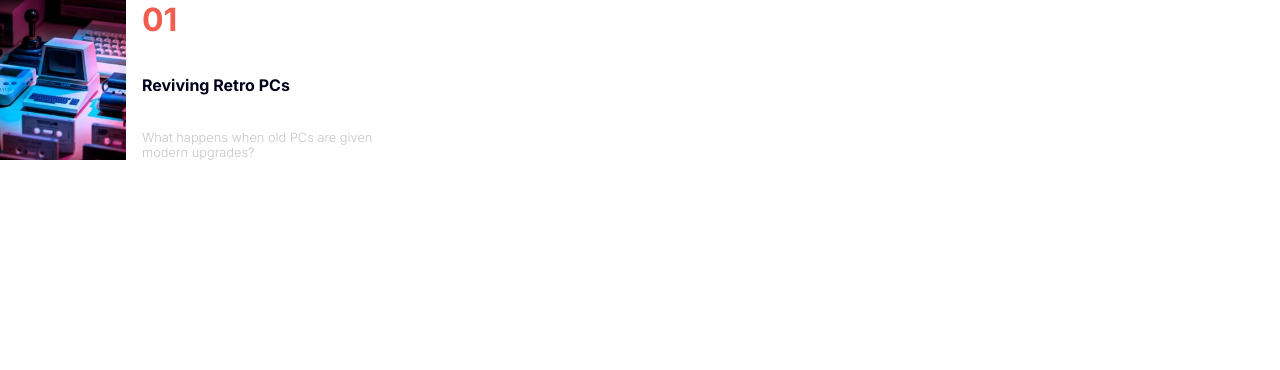
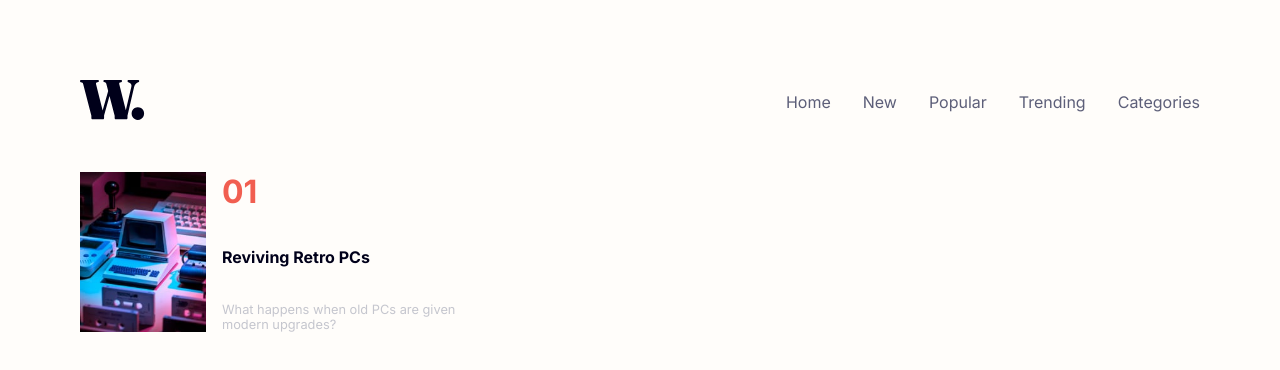
Before and after one commit to AGuardiola20/news-homepage, a React (Vite) app: page / in a window 1280 px wide. Shown: the top 370 px of the page. Built offline with nearby package versions, Linux system fonts and the light colour scheme.

Commit message:
add: NavBar

```diff
--- a/src/App.tsx
+++ b/src/App.tsx
@@ -1,10 +1,12 @@
 import Card from "./components/Card";
 import Image1 from "./assets/images/image-retro-pcs.jpg";
 import "./styles.css";
+import NavBar from "./components/NavBar";
 
 function App() {
   return (
     <>
+      <NavBar />
       <Card
         text="What happens when old PCs are given modern upgrades?"
         titleNumber="01"
--- a/src/components/Card.tsx
+++ b/src/components/Card.tsx
@@ -32,7 +32,7 @@ const Title = styled.h3`
 const Text = styled.h3`
   color: ${({ theme }) => theme.colors.grayishBlue};
   font-size: 0.8rem;
-  font-weight: 300;
+  font-weight: 400;
 `;
 
 type CardProps = {
--- /dev/null
+++ b/src/components/NavBar.tsx
@@ -0,0 +1,43 @@
+import styled from "styled-components";
+import Logo from "../assets/images/logo.svg";
+
+const NavContainer = styled.div`
+  display: flex;
+  justify-content: space-between;
+  margin-bottom: 3rem;
+  align-items: center;
+`;
+
+const LinkContainer = styled.nav`
+  display: flex;
+  gap: 2rem;
+`;
+
+const Link = styled.a`
+  text-decoration: none;
+  color: ${({ theme }) => theme.colors.darkGrayishBlue};
+  transition: 0.2s ease-in;
+
+  &:hover {
+    color: ${({ theme }) => theme.colors.softRed};
+  }
+`;
+
+const NavBar = () => {
+  return (
+    <NavContainer>
+      <a href="#">
+        <img src={Logo} alt={`Logo`} />
+      </a>
+      <LinkContainer>
+        <Link href="#">Home</Link>
+        <Link href="#">New</Link>
+        <Link href="#">Popular</Link>
+        <Link href="#">Trending</Link>
+        <Link href="#">Categories</Link>
+      </LinkContainer>
+    </NavContainer>
+  );
+};
+
+export default NavBar;
--- a/src/styles.css
+++ b/src/styles.css
@@ -1,6 +1,8 @@
 body {
   font-family: "Inter", serif;
   margin: 0;
+  background-color: hsl(36, 100%, 99%);
+  padding: 5rem;
 }
 h1,
 h2,
```
